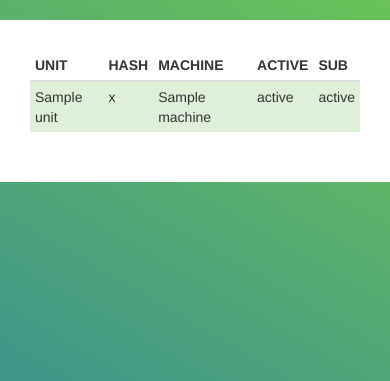
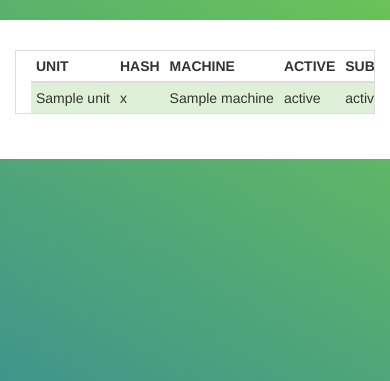
Before and after one commit to kuuji/fleet-browser, a Flask app: page /state in a window 390 px wide. Shown: the part 51-432 px from the top of the page. Run offline with Flask 2, Linux system fonts and the light colour scheme; a database or web service that is not in the repository returns one stand-in record (values such as "Sample title"); data that the repository does not hold is empty; some libraries are stand-ins or nearby versions.

Commit message:
Using table-responsive.
I love bootstrap!

```diff
--- a/templates/machines.html
+++ b/templates/machines.html
@@ -1,7 +1,7 @@
 {% extends "layout.html" %}
 {% block body %}
 
-<div class="container">
+<div class="container table-responsive">
   <table class="table table-condensed">
     <thead>
       <tr>
--- a/templates/state.html
+++ b/templates/state.html
@@ -1,7 +1,7 @@
 {% extends "layout.html" %}
 {% block body %}
 
-<div class="container">
+<div class="container table-responsive">
   <table class="table table-condensed">
     <thead>
       <tr>
--- a/templates/units.html
+++ b/templates/units.html
@@ -1,7 +1,7 @@
 {% extends "layout.html" %}
 {% block body %}
 
-<div class="container">
+<div class="container table-responsive">
   <table class="table table-condensed">
     <thead>
       <tr>
```
